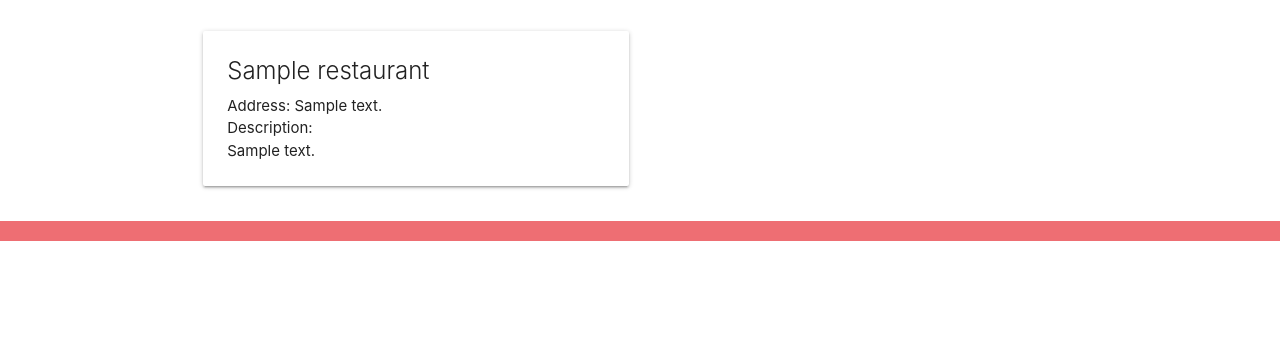
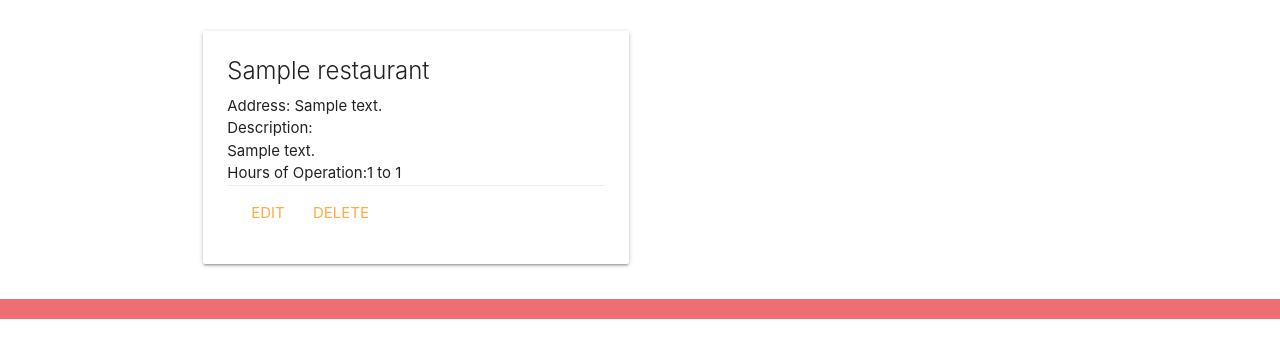
Before and after one commit to aunshpatel/restrofinder, a Django app: page /restaurants/1/ in a window 1280 px wide. Shown: the part 177-535 px from the top of the page. Run offline with Django 4.2, Linux system fonts and the light colour scheme; tables that the repository leaves empty hold one stand-in row (values such as "Sample post").

Commit message:
Delete restaurant functionality create

```diff
--- a/main_app/templates/restaurants/detail.html
+++ b/main_app/templates/restaurants/detail.html
@@ -10,6 +10,11 @@
           <span class="card-title">{{ restaurant.name }}</span>
           <p>Address: {{ restaurant.address }}</p>
           <p>Description: {{ restaurant.description|linebreaks }}</p>
+          <p>Hours of Operation:{{ restaurant.opening_time}} to {{restaurant.closing_time }}</p>
+          <div class="card-action">
+            <a href="{% url 'restaurants_update' restaurant.id %}">Edit</a>
+            <a href="{% url 'restaurants_delete' restaurant.id %}">Delete</a>
+          </div>
         </div>
       </div>
     </div>
--- a/main_app/urls.py
+++ b/main_app/urls.py
@@ -8,4 +8,6 @@ urlpatterns = [
       path('restaurants/<int:restaurant_id>/', views.restaurants_detail, name='detail'),
       path('restaurants/create/', views.RestaurantCreate.as_view(), name='restaurants_create'),
       path('accounts/signup/', views.signup, name='signup'),
+      path('restaurants/<int:pk>/delete/', views.RestaurantDelete.as_view(), name='restaurants_delete'),
+      path('restaurants/<int:pk>/update/', views.RestaurantUpdate.as_view(), name='restaurants_update'),
 ]
--- a/main_app/views.py
+++ b/main_app/views.py
@@ -31,6 +31,15 @@ class RestaurantCreate(CreateView):
     form.instance.user = self.request.user
     return super().form_valid(form)
 
+class RestaurantDelete(DeleteView):
+  model = Restaurant
+  success_url = '/restaurants'
+
+
+class RestaurantUpdate(UpdateView):
+  model = Restaurant
+  fields = ['name', 'address', 'description', 'opening_time', 'closing_time']
+
 def signup(request):
   error_message = ''
   if request.method == 'POST':
```
Also changed, not shown: main_app/templates/main_app/restaurant_confirm_delete.html (added, +13 -0 lines).
